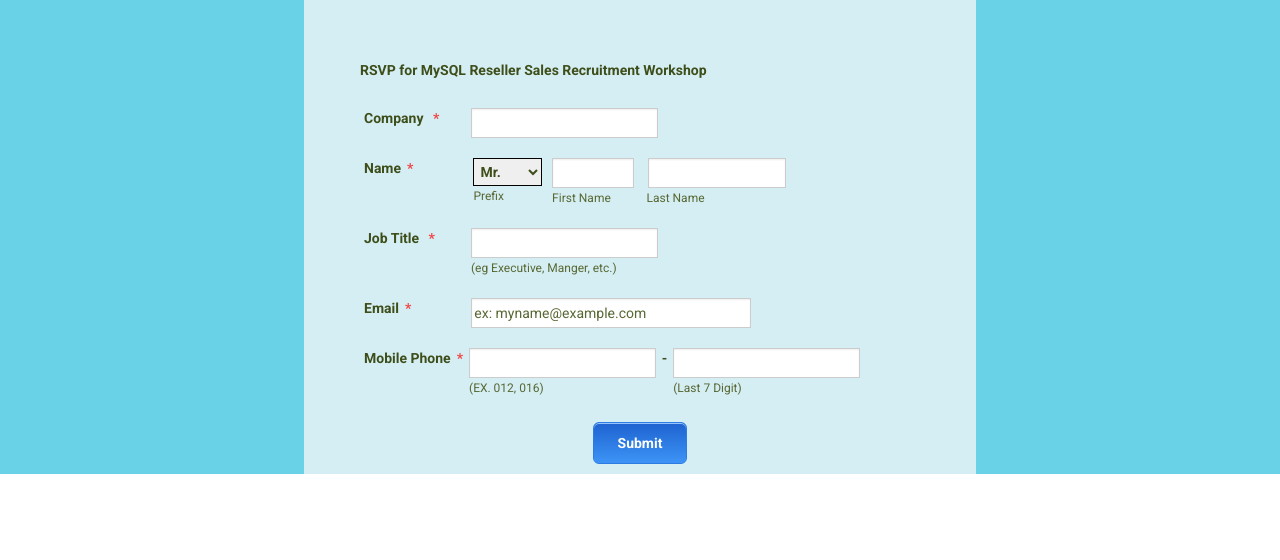
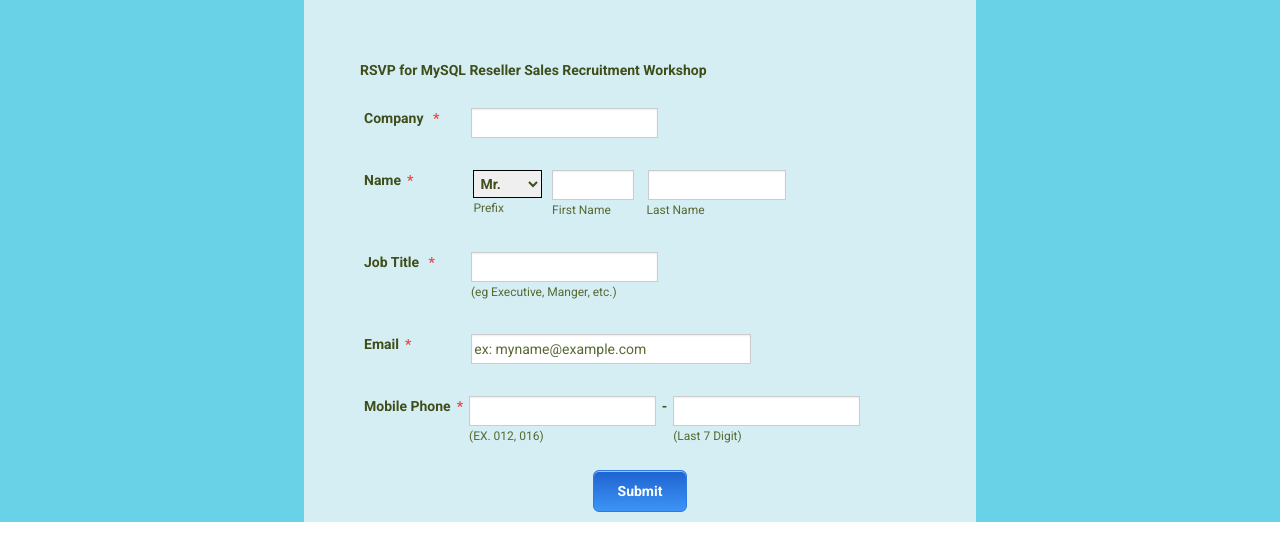
Before and after one commit to JimeBlue/mysql-workshop, a Vue app: page / in a window 1280 px wide. Shown: the top 560 px of the page. Built offline with nearby package versions, Linux system fonts and the light colour scheme.

Commit message:
Increase space between fields

```diff
--- a/src/components/Form.vue
+++ b/src/components/Form.vue
@@ -1,7 +1,6 @@
 <template>
   <!-- TODO:
-  1) Set padding for all inputs
-  2) Incrase space between input fields
+
   3) Correct email label-->
 
   <!-- container  -->
@@ -9,7 +8,7 @@
     <h1 class="my-7">RSVP for MySQL Reseller Sales Recruitment Workshop</h1>
     <form action="" class="form">
       <ul>
-        <li class="flex flex-col mb-5 sm:flex-row sm:w-full">
+        <li class="flex flex-col mb-7 sm:mb-8 sm:flex-row sm:w-full">
           <label for="company" class="inline-block px-1 mb-2.5 sm:mr-7"
             >Company <span class="text-red-500 ml-1.5">*</span>
           </label>
@@ -19,7 +18,7 @@
             class="inline-block border-solid border border-[#ccc] input-shadow py-1 px-0.5 sm:w-2/6"
           />
         </li>
-        <li class="flex flex-col mb-5 sm:flex-row">
+        <li class="flex flex-col mb-7 sm:mb-8 sm:flex-row">
           <label for="title" class="inline-block px-1 mb-2.5 sm:mr-14"
             >Name<span class="text-red-500 ml-1.5">*</span>
           </label>
@@ -64,7 +63,7 @@
             </div>
           </div>
         </li>
-        <li class="flex flex-col mb-5 sm:flex-row sm:w-full">
+        <li class="flex flex-col mb-7 sm:mb-8 sm:flex-row sm:w-full">
           <label for="job" class="px-1 mb-2.5 sm:mr-8"
             >Job Title <span class="text-red-500 ml-1.5">*</span></label
           >
@@ -81,7 +80,7 @@
             >
           </div>
         </li>
-        <li class="flex flex-col mb-5 sm:flex-row sm:w-full">
+        <li class="flex flex-col mb-7 sm:mb-8 sm:flex-row sm:w-full">
           <label for="email" class="px-1 mb-2.5 sm:mr-14"
             >Email<span class="text-red-500 ml-1.5">*</span></label
           >
```
